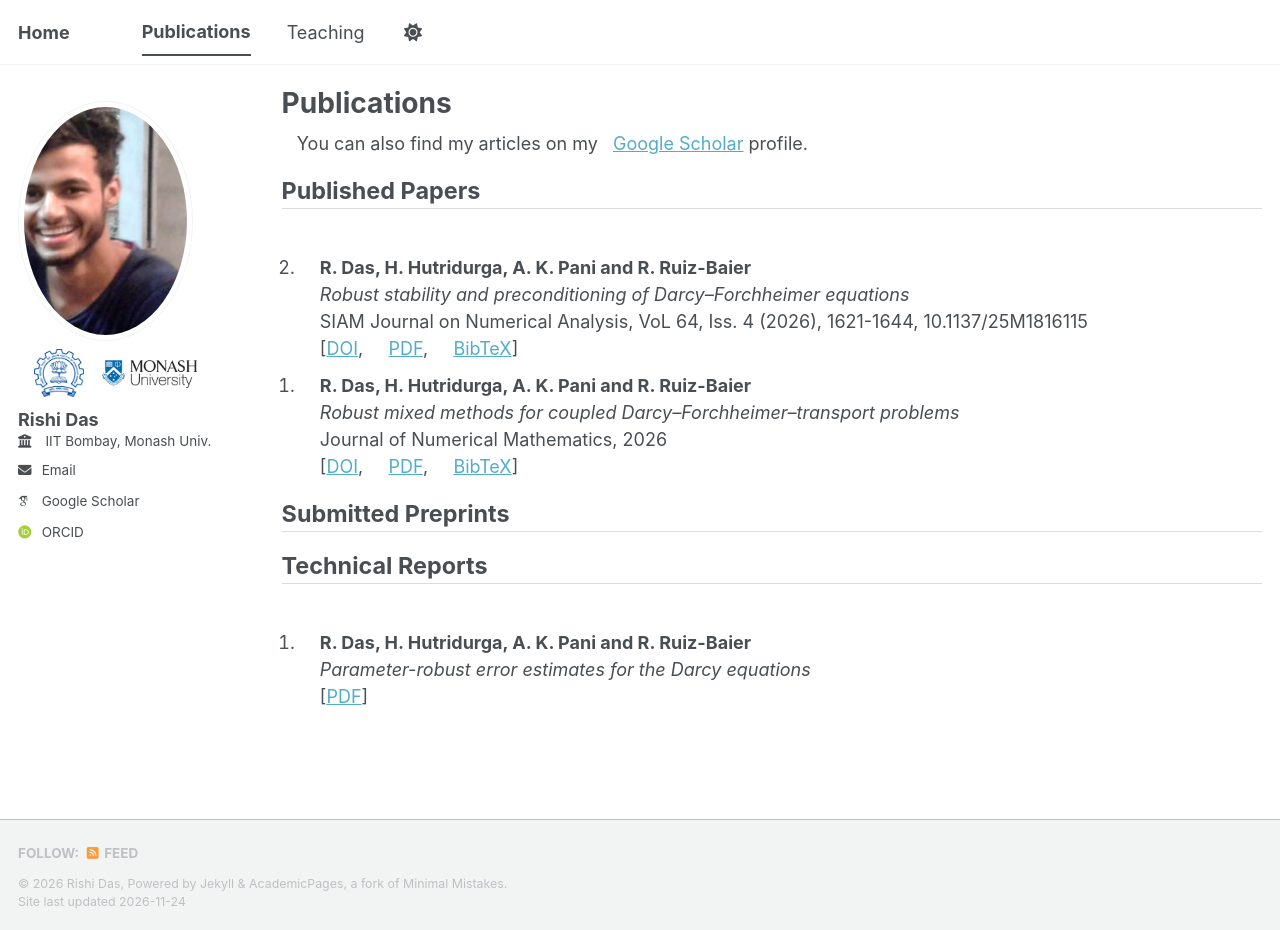
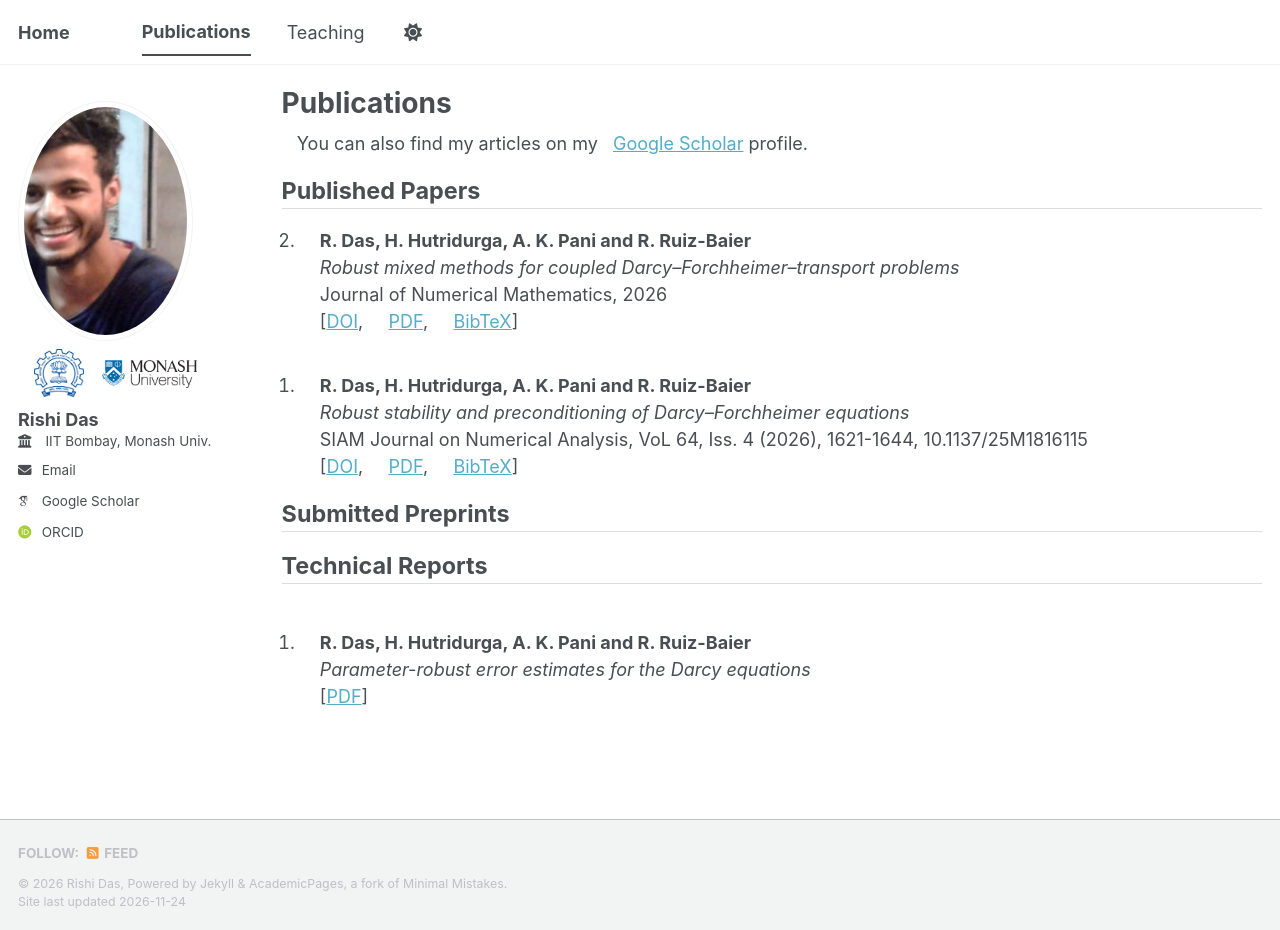
Before and after one commit to rishidas-04/rishidas-04.github.io, a Jekyll site: the page built from _pages/publications.html, in a window 1280 px wide and 930 px high. Built offline with Jekyll 4.4.1, drawn with Linux system fonts in a browser that asks for light colours; some web fonts are replaced; a script bundle is joined from its source files by our own code; library files that are not in the unit come from our copies; part of the change alters nothing that is shown.

Commit message:
Update publications.html

```diff
--- a/_pages/publications.html
+++ b/_pages/publications.html
@@ -15,6 +15,15 @@ classes: compact
 
 <h2>Published Papers</h2>
 <ol reversed>
+  <li>
+    <strong>R. Das, H. Hutridurga, A. K. Pani and R. Ruiz-Baier</strong><br>
+    <em>Robust mixed methods for coupled Darcy–Forchheimer–transport problems</em><br>
+    Journal of Numerical Mathematics, 2026<br>
+    [<a href="https://doi.org/10.48550/arXiv.2606.14630">DOI</a>,
+    <a href="https://arxiv.org/pdf/2606.14630v2">PDF</a>,
+    <a href="https://arxiv.org/bibtex/2606.14630">BibTeX</a>]
+  </li>
+
   <li>
     <strong>R. Das, H. Hutridurga, A. K. Pani and R. Ruiz-Baier</strong><br>
     <em>Robust stability and preconditioning of Darcy–Forchheimer equations</em><br>
@@ -22,15 +31,6 @@ classes: compact
     [<a href="https://epubs.siam.org/doi/10.1137/25M1816115">DOI</a>,
     <a href="/files/dhpr_sinum26.pdf">PDF</a>,
     <a href="https://epubs.siam.org/doi/10.1137/25M1816115">BibTeX</a>]
-  </li>
-
-  <li>
-    <strong>R. Das, H. Hutridurga, A. K. Pani and R. Ruiz-Baier</strong><br>
-    <em>Robust mixed methods for coupled Darcy–Forchheimer–transport problems</em><br>
-    Journal of Numerical Mathematics, 2026<br>
-    [<a href="https://doi.org/10.48550/arXiv.2606.14630">DOI</a>,
-    <a href="https://arxiv.org/pdf/2606.14630v2">PDF</a>,
-    <a href="https://arxiv.org/bibtex/2606.14630">BibTeX</a>]
   </li>
 </ol>
 
```
